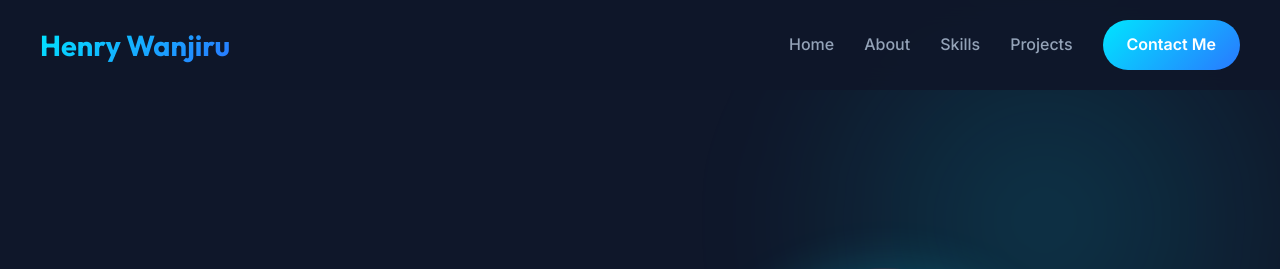
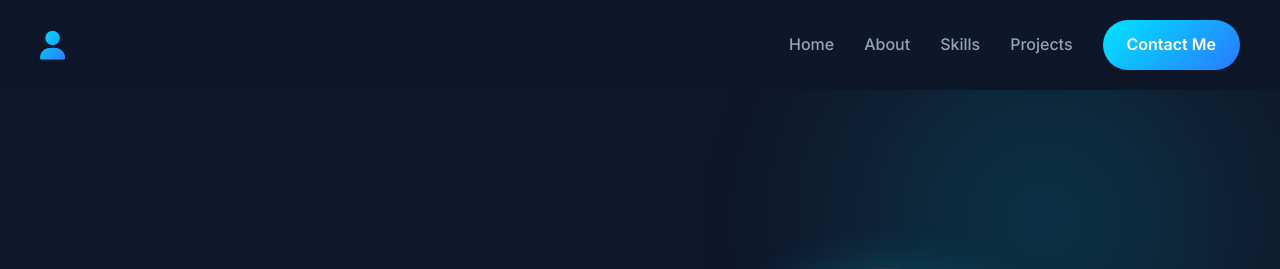
Before and after one commit to kushpedia/newportifolio, a Django app: page / in a window 1280 px wide. Shown: the top 269 px of the page. Run offline with Django 5.2, Linux system fonts and the light colour scheme; data that the repository does not hold is empty.

Commit message:
added icon for home

```diff
--- a/web/templates/web/base.html
+++ b/web/templates/web/base.html
@@ -27,7 +27,7 @@
     <!-- Navigation -->
     <nav class="navbar">
         <div class="logo">
-            <a href="{% url 'home' %}">Henry Wanjiru</a>
+            <a href="{% url 'home' %}"><i class="fa fa-user" aria-hidden="true"></i></a>
         </div>
         <ul class="nav-links">
             <li><a href="#home">Home</a></li>
```
